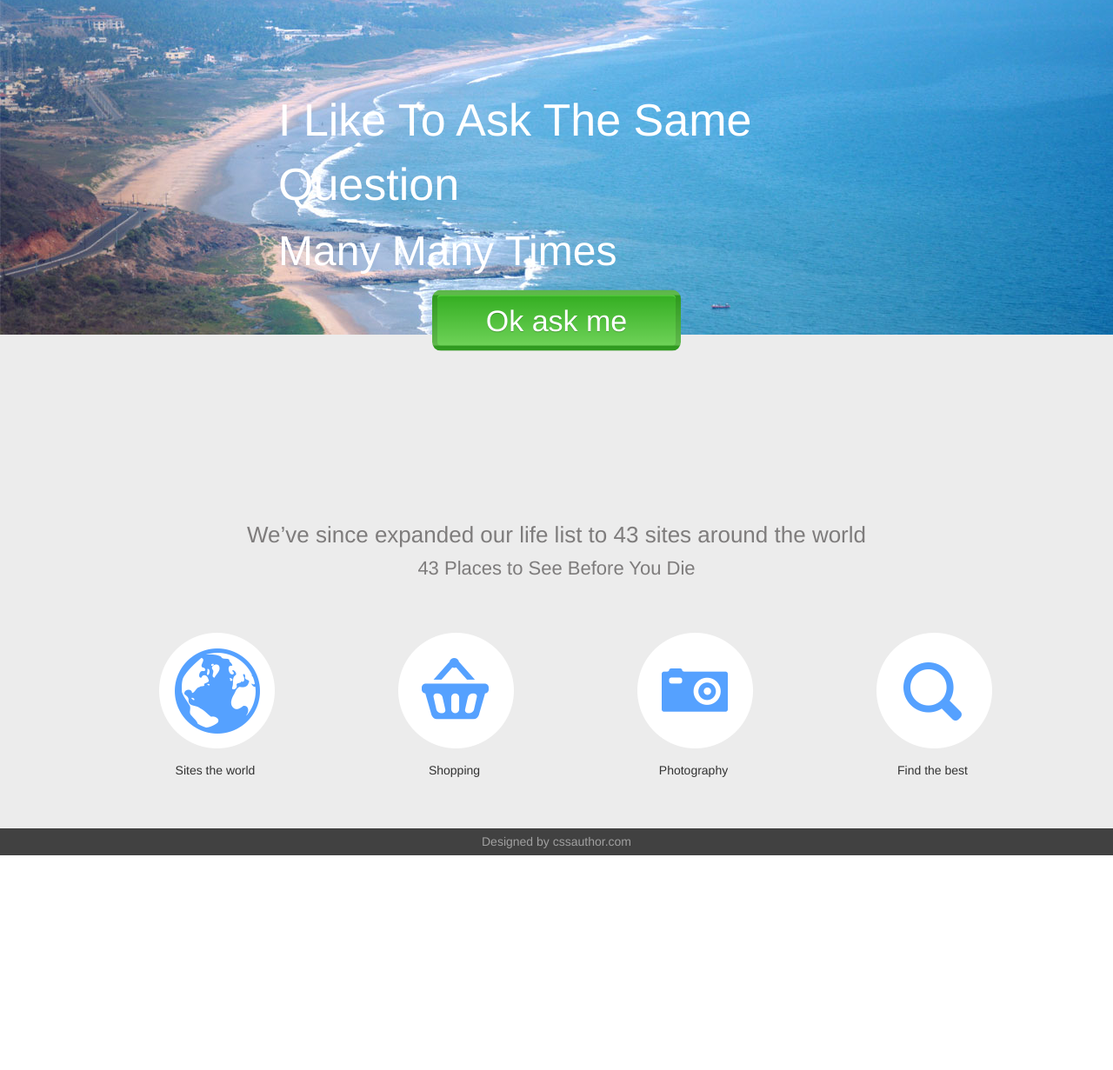
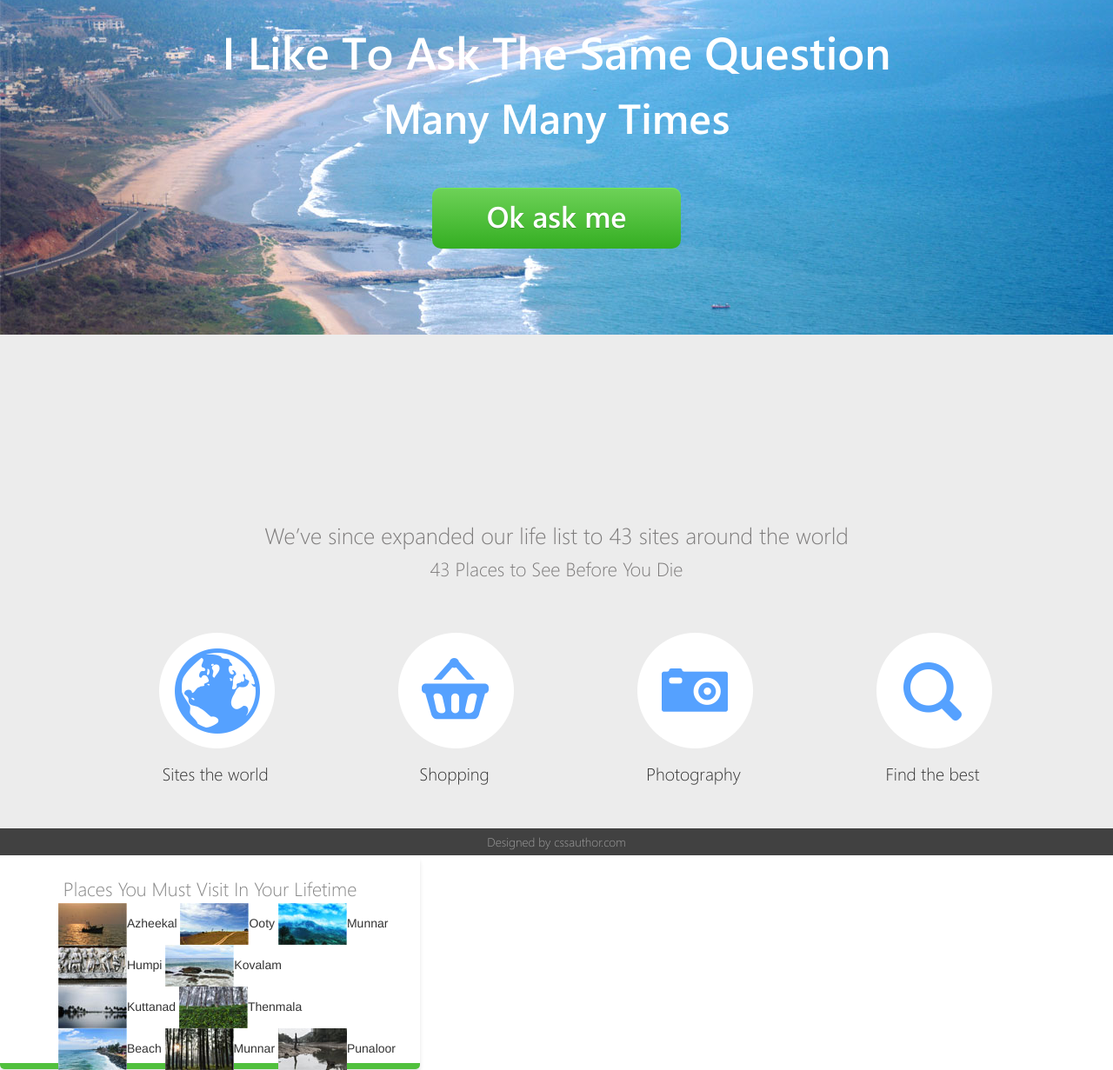
Before and after one commit to siberiashaman/Travel-html, a plain HTML site: page index.html in a window 1280 px wide. Shown: the part 148-1379 px from the top of the page at 87% size. Before the commit the page ends 1132 px from the top, so only its background shows below. Drawn offline with nearby package versions, Linux system fonts and the light colour scheme.

Commit message:
work content 04

```diff
--- a/css/style.css
+++ b/css/style.css
@@ -1,4 +1,19 @@
 /* CSS Document */
+
+/*fonts*/
+
+ @font-face {
+  font-family: "semibold";
+  src: url("../fonts/SegoeWP-Semibold.ttf") format("truetype");
+  font-weight: normal;
+  font-style: normal;
+}
+ @font-face {
+  font-family: "semilight";
+  src: url("../fonts/SegoeWP-Light.ttf") format("truetype");
+  font-weight: normal;
+  font-style: normal;
+}
 
 body {
 
@@ -16,6 +31,7 @@ body {
   border-color: transparent;
 }
 .navbar-brand{
+  font-family: semibold;
   color: #1298dd !important;
   font-size: 36px;
 }
@@ -25,7 +41,8 @@ body {
 }
 .nav li{
   height: 67px;
-  font-size: 16px;
+  font-family: semilight;
+  font-size: 16.35px;
   color: #676767;
   position: relative;
   padding-right: 42px;
@@ -63,19 +80,16 @@ body {
   width: 100%;
   height: 100vh;
   max-height: 533px;
-}
-.landing-container{
-  width: 50%;
-  margin: auto;
-  position: absolute;
-  top: 50%; left: 50%;
-  -webkit-transform: translate(-50%,-50%);
-  -ms-transform: translate(-50%,-50%);
-  transform: translate(-50%,-50%);
+  padding-top: 170px;
 }
 .landing-text{
+  display: block;
+  margin: 0 auto;
+  text-align: center;
   color: #fff;
+  font-family: semibold;
   font-size: 52px;
+  padding-bottom: 45px;
 }
 .landing-text span{
   font-size: 48px;
@@ -86,13 +100,14 @@ body {
   margin: 0 auto;
   height: 70px;
   text-align: center;
+  font-family: semibold;
   font-size: 34px;
-  line-height: 58px;
+  line-height: 65px;
   color: #fff;
   padding: 0;
-  background: linear-gradient(to bottom, #34ae22 0%,#6ed258 100%);
+  background: linear-gradient(to top, #34ae22 0%,#6ed258 100%);
   box-shadow: inset 0px 1px 0px 0px rgba(112, 243, 84, 0.75);
-  border: 6px solid rgba(0, 0, 0, 0.12);
+/*  border: 6px solid rgba(0, 0, 0, 0.12);*/
   border-radius: 10px;
   text-shadow: 0px 1px 0px rgba(0, 0, 0, 0.2);
 }
@@ -106,6 +121,7 @@ body {
   display: block;
   margin: 0 auto;
   text-align: center;
+  font-family: semilight;
   font-size: 26px;
   color: #7e7c7c;
   padding-bottom: 205px;
@@ -122,6 +138,8 @@ body {
 }
 .advantage-list li{
   float: left;
+  font-family: semilight;
+  font-size: 20px;
   width: 25%;
   text-align: center;
   position: relative;
@@ -174,7 +192,31 @@ footer{
   display: block;
   margin: 0 auto;
   text-align: center;
-  color: rgba(255, 255, 255, 0.5);;
+  color: rgba(255, 255, 255, 0.5);
+  font-family: semilight;
   font-size: 14px;
   line-height: 31px;
 }
+.form-tour{
+  width: 483px;
+  height: 246px;
+  padding: 23px 27px;
+  background-color: #fff;
+  border-bottom: 7px solid #51c03d;
+  border-radius: 5px;
+  box-shadow: 0px 5px 5px 0px rgba(0,0,0,0.1);
+}
+.form-tour-title{
+  display: block;
+  margin: 0 auto;
+  font-family: semilight;
+  font-size: 22px;
+  color: #868686;
+  text-align: center;
+}
+.form-tour ul{
+  list-style: none;
+}
+.form-tour ul li{
+  display: inline-block;
+}
--- a/index.html
+++ b/index.html
@@ -50,7 +50,7 @@
     </div><!-- /.container-fluid -->
   </nav>
   <section class="landing">
-    <div class="landing-container">
+    <div class="container">
       <p class="landing-text">I Like To Ask The Same Question<br>
       <span>Many Many Times</span></p>
       <a class="landing-button" href="#">Ok ask me</a>
@@ -71,6 +71,21 @@
   <footer>
     <p class="copyright-text">Designed by cssauthor.com</p>
   </footer>
+  <div class="form-tour">
+    <p class="form-tour-title">Places You Must Visit In Your Lifetime</p>
+    <ul>
+      <li><img src="img/Azheekal-img.jpg" alt=""><span>Azheekal</span></li>
+      <li><img src="img/Ooty-img.jpg" alt=""><span>Ooty</span></li>
+      <li><img src="img/Munnar-img.jpg" alt=""><span>Munnar</span></li>
+      <li><img src="img/Humpi-img.jpg" alt=""><span>Humpi</span></li>
+      <li><img src="img/Kovalam-img.jpg" alt=""><span>Kovalam</span></li>
+      <li><img src="img/Kuttanad-img.jpg" alt=""><span>Kuttanad</span></li>
+      <li><img src="img/Thenmala-img.jpg" alt=""><span>Thenmala</span></li>
+      <li><img src="img/Beach-img.jpg" alt=""><span>Beach</span></li>
+      <li><img src="img/Munnar2-img.jpg" alt=""><span>Munnar</span></li>
+      <li><img src="img/Punaloor-img.jpg" alt=""><span>Punaloor</span></li>
+    </ul>
+  </div>
   <!-- jQuery (necessary for Bootstrap's JavaScript plugins) -->
   <script src="https://ajax.googleapis.com/ajax/libs/jquery/1.11.2/jquery.min.js"></script>
   <!-- Include all compiled plugins (below), or include individual files as needed -->
```
Also changed, not shown: css/style.min.css, fonts/SegoeWP-Light.ttf (added), fonts/SegoeWP-Semibold.ttf (added), img/Azheekal-img.jpg (added), img/Beach-img.jpg (added), img/Humpi-img.jpg (added), img/Kovalam-img.jpg (added), img/Kuttanad-img.jpg (added), img/Munnar-img.jpg (added), img/Munnar2-img.jpg (added), img/Ooty-img.jpg (added), img/Punaloor-img.jpg (added), img/Thenmala-img.jpg (added).
